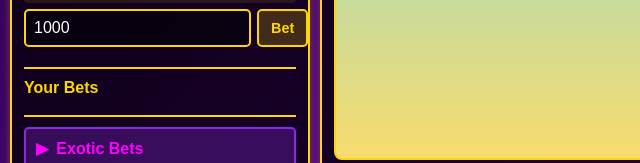
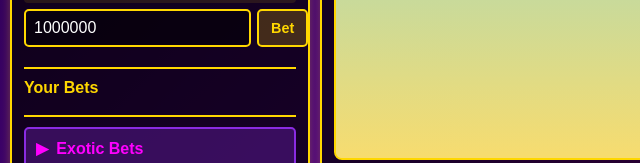
Before and after one commit to okjason-source/Ostrich-Races, a website: page index.html in a window 1280 px wide. Shown: the part 576-739 px from the top of the page, 0-640 px from the left. Drawn offline with Linux system fonts and the light colour scheme.

Commit message:
Increase default bet amount to 1,000,000

```diff
--- a/index.html
+++ b/index.html
@@ -43,7 +43,7 @@
                         <label><input type="radio" name="bet-type" value="show"> Show</label>
                     </div>
                     <div class="bet-controls-row">
-                        <input type="number" id="bet-amount" placeholder="Bet amount" min="1" value="1000">
+                        <input type="number" id="bet-amount" placeholder="Bet amount" min="1" value="1000000">
                         <button id="place-bet-btn">Bet</button>
                     </div>
                 </div>
```
